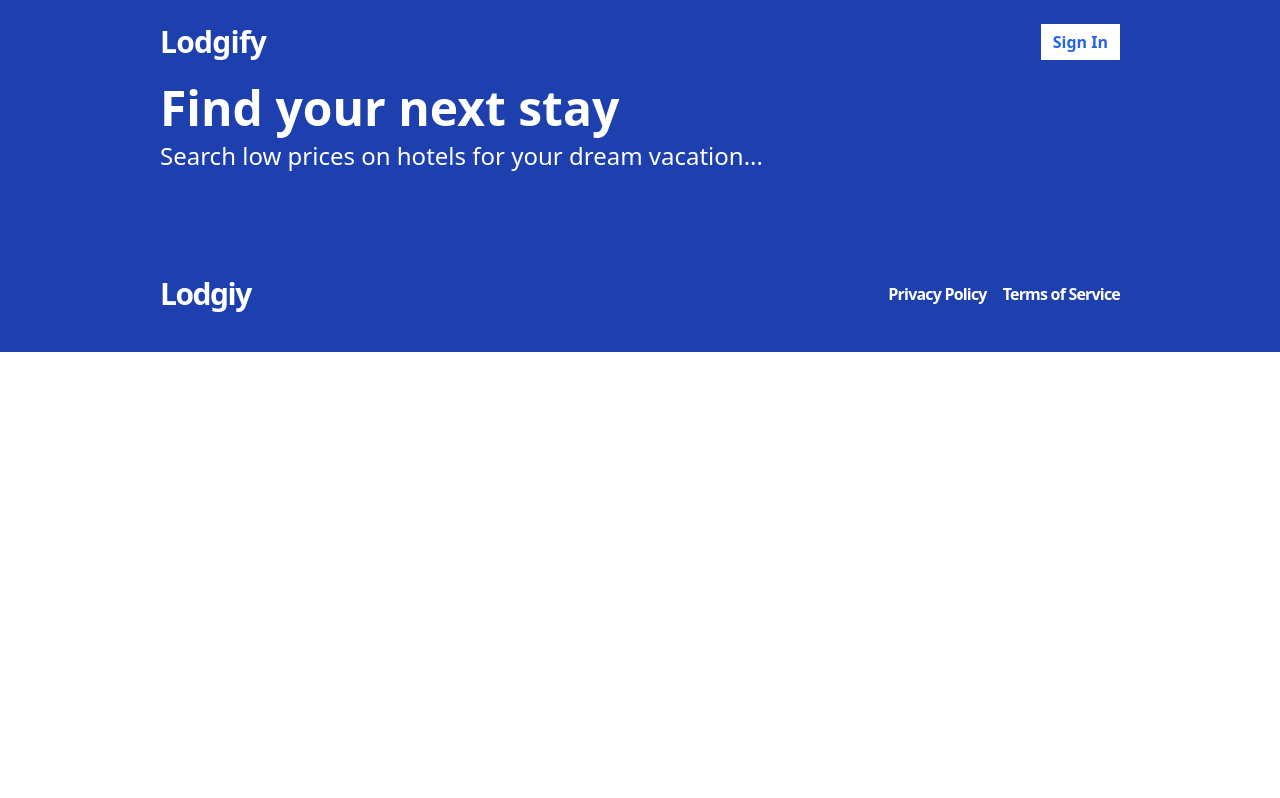
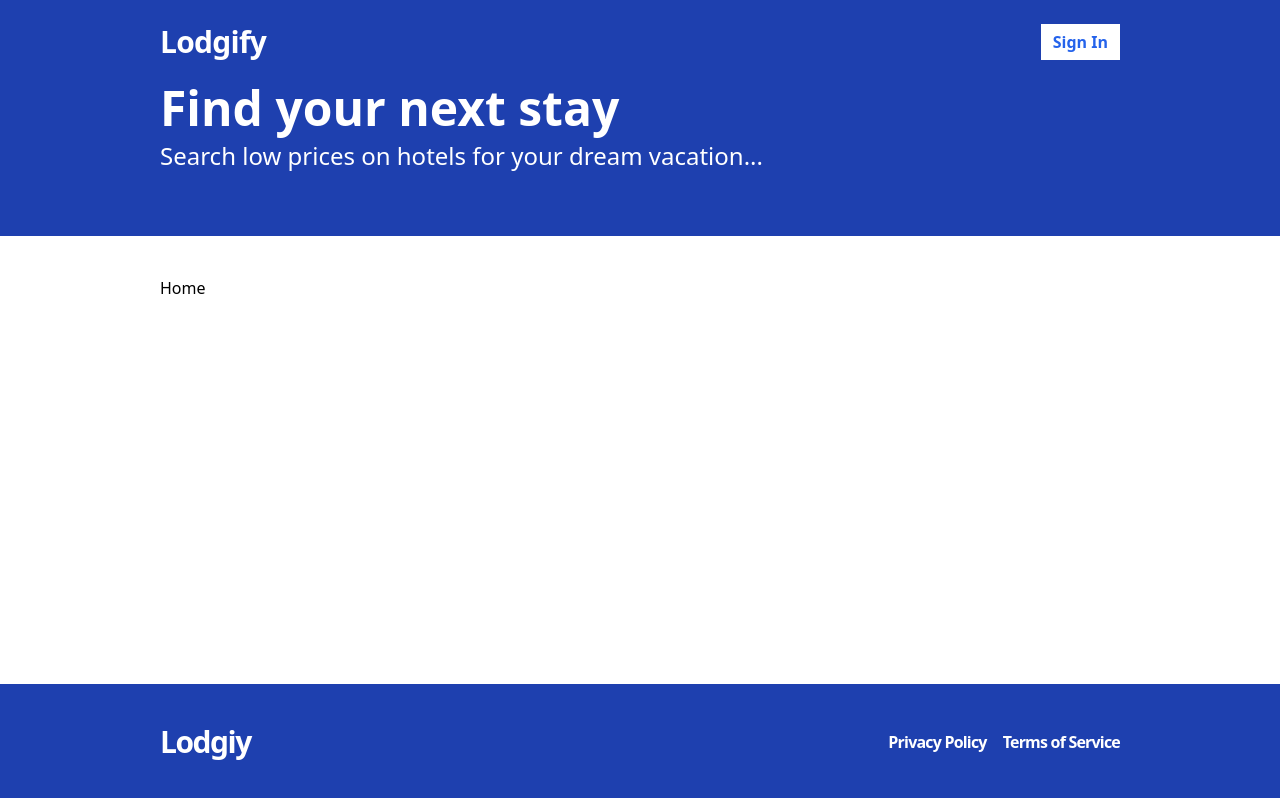
Before and after one commit to EpicAryan/Lodgify, a React (Vite) app in the folder frontend/: page / in a window 1280 px wide. Built offline with nearby package versions, Linux system fonts and the light colour scheme.

Commit message:
fix: page layout

```diff
--- a/frontend/src/App.tsx
+++ b/frontend/src/App.tsx
@@ -3,22 +3,33 @@
   Route,
   Routes,
   Navigate,
-} from 'react-router-dom';
-import Layout from "./layouts/Layout"
-
+} from "react-router-dom";
+import Layout from "./layouts/Layout";
 
 function App() {
-
-
   return (
     <Router>
       <Routes>
-        <Route path="/" element={<Layout></Layout>} />
-        <Route path="*" element={<>Search Page</>} />
+        <Route
+          path="/"
+          element={
+            <Layout>
+              <p>Home</p>
+            </Layout>
+          }
+        />
+        <Route
+          path="/search"
+          element={
+            <Layout>
+              <p>Search Page</p>
+            </Layout>
+          }
+        />
         <Route path="*" element={<Navigate to="/" />} />
       </Routes>
     </Router>
-  )
+  );
 }
 
-export default App
+export default App;
--- a/frontend/src/layouts/Layout.tsx
+++ b/frontend/src/layouts/Layout.tsx
@@ -1,12 +1,20 @@
+import React from "react";
 import Footer from "../components/Footer";
 import Header from "../components/Header";
 import Hero from "../components/Hero";
 
-const Layout = () => {
+interface Props{
+    children: React.ReactNode;
+}
+
+const Layout = ({children}: Props) => {
     return (
         <div className="flex flex-col min-h-screen">
             <Header />
             <Hero />
+            <div className="container mx-auto py-10 flex-1">
+                {children}
+            </div>
             <Footer />
         </div>
     );
```
